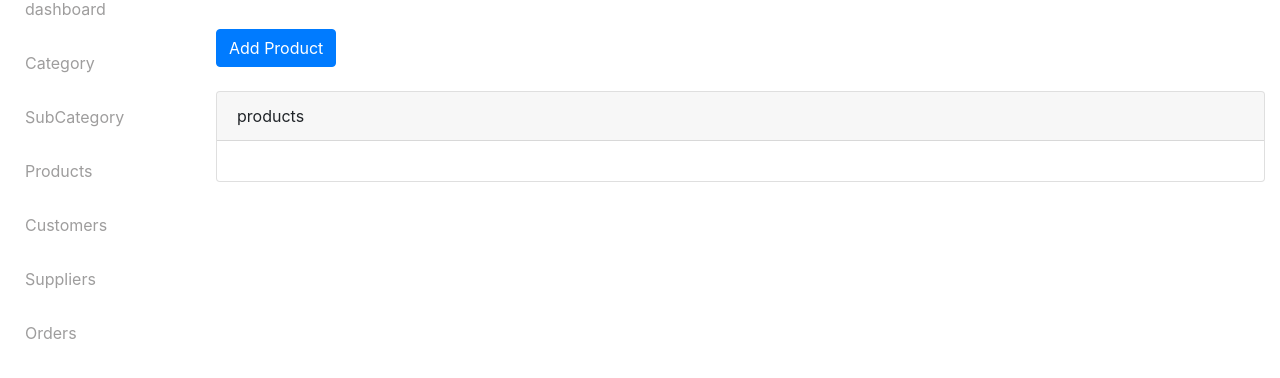
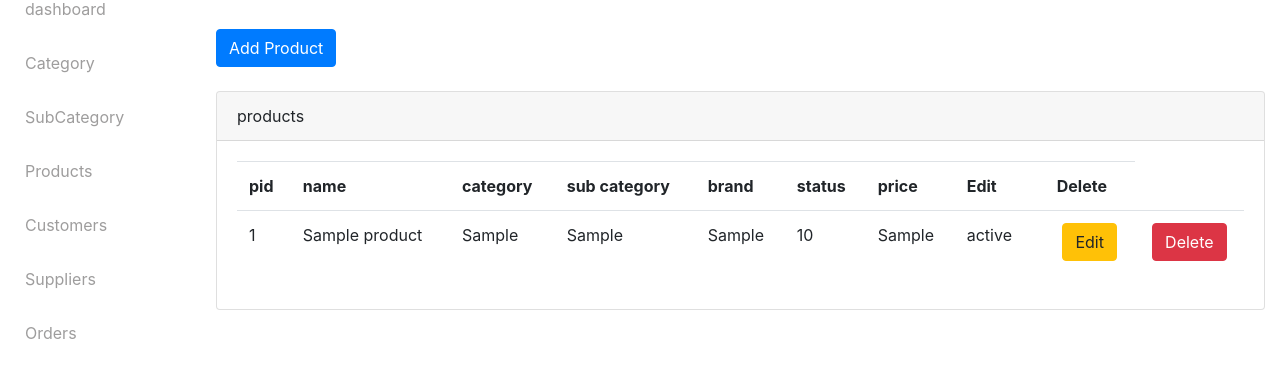
Before and after one commit to codeshift44/inventorysys, a PHP site: page /products.php in a window 1280 px wide. Shown: the part 104-482 px from the top of the page. Run offline with PHP 8.4, Linux system fonts and the light colour scheme; tables that the repository leaves empty or names only in its code hold one stand-in row (values such as "Sample post").

Commit message:
show and add product

```diff
--- a/category.php
+++ b/category.php
@@ -47,9 +47,7 @@ include("inc/sidebar_layout.php");
           <div class="card-body">
             <div id="show_data"></div>
 
-            <div class="text-center">
 
-            </div>
           </div>
 
       </div>
--- a/products.php
+++ b/products.php
@@ -15,12 +15,12 @@
 </nav>
 
 <!-- Button trigger modal -->
-<button type="button" class="btn btn-primary" data-toggle="modal" data-target="#exampleModal">
+<button type="button" class="btn btn-primary" data-toggle="modal" data-target="#productModal">
   Add Product
 </button>
 
 <!-- Modal -->
-<div class="modal fade" id="exampleModal" tabindex="-1" aria-labelledby="exampleModalLabel" aria-hidden="true">
+<div class="modal fade" id="productModal" tabindex="-1" aria-labelledby="exampleModalLabel" aria-hidden="true">
   <div class="modal-dialog">
     <div class="modal-content">
       <div class="modal-header">
@@ -30,33 +30,41 @@
         </button>
       </div>
       <div class="modal-body">
-        <form action="">
+        <form action="" id="product_form">
             <div class="form-group">
-                <input type="text" class="form-control" name="product_name" placeholder="product name" autocomplete="off" required>
-            </div>
-            <div class="form-group">
-                <input type="text" class="form-control" name="product_id" placeholder="product name" autocomplete="off" required>
-            </div>
-            <div class="form-group">
-                <input type="text" class="form-control" name="product_cate" placeholder="product name" autocomplete="off" required>
+                <input type="text" class="form-control" name="product_id" placeholder="product id" autocomplete="off" required>
             </div>
             <div class="form-group">
                 <input type="text" class="form-control" name="product_name" placeholder="product name" autocomplete="off" required>
             </div>
             <div class="form-group">
-                <input type="text" class="form-control" name="product_name" placeholder="product name" autocomplete="off" required>
+                <input type="text" class="form-control" name="product_cate" placeholder="product category" autocomplete="off" required>
             </div>
             <div class="form-group">
-                <input type="text" class="form-control" name="product_name" placeholder="product name" autocomplete="off" required>
+                <input type="text" class="form-control" name="product_subcate" placeholder="sub category" autocomplete="off" required>
             </div>
             <div class="form-group">
-                <input type="text" class="form-control" name="product_name" placeholder="product name" autocomplete="off" required>
+                <input type="text" class="form-control" name="product_brand" placeholder="brand" autocomplete="off" required>
+            </div>
+            <div class="form-group">
+                <input type="text" class="form-control" name="product_price" placeholder="price" autocomplete="off" required>
+            </div>
+            <div class="form-group">
+                <input type="text" class="form-control" name="product_stock" placeholder="stock" autocomplete="off" required>
+            </div>
+            <div class="form-group">
+                <input type="text" class="form-control" name="product_status" placeholder="status" autocomplete="off" required>
+            </div>
+            <div class="form-group">
+                <button class="btn btn-success">Add</button>
             </div>
         </form>
       </div>
       <div class="modal-footer">
-        <button type="button" class="btn btn-secondary" data-dismiss="modal">Close</button>
-        <button type="button" class="btn btn-primary">Save changes</button>
+      <div class="text-center my-2">
+            <div class="text-danger" id="error-message"></div>
+          <div class="text-success" id="success-message"></div>
+          </div>
       </div>
     </div>
   </div>
@@ -74,9 +82,7 @@
           <div class="card-body">
             <div id="show_data"></div>
 
-            <div class="text-center">
 
-            </div>
           </div>
 
       </div>
@@ -90,70 +96,70 @@
 
 
 <!-- <script src="js/jquery.min.js"></script> -->
-<script src="https://cdn.jsdelivr.net/npm/jquery@3.5.1/dist/jquery.slim.min.js" integrity="sha384-DfXdz2htPH0lsSSs5nCTpuj/zy4C+OGpamoFVy38MVBnE+IbbVYUew+OrCXaRkfj" crossorigin="anonymous"></script>
+<script src="js/jquery.js"></script>
     <script src="https://cdn.jsdelivr.net/npm/bootstrap@4.6.1/dist/js/bootstrap.bundle.min.js" integrity="sha384-fQybjgWLrvvRgtW6bFlB7jaZrFsaBXjsOMm/tB9LTS58ONXgqbR9W8oWht/amnpF" crossorigin="anonymous"></script>
 <script type="text/javascript">
 
-//   $(document).ready(function(){
+  $(document).ready(function(){
 
-//   function loadData(){
-//       $.ajax({
-//       url: "show_subcategory.php",
-//       type: "POST",
+  function loadData(){
+      $.ajax({
+      url: "show_product.php",
+      type: "POST",
 
-//       cache : false,
-//       success: function(data){
-//         $("#show_data").html(data);
-//       }
-//     });
-//     }
-//     loadData();
+      cache : false,
+      success: function(data){
+        $("#show_data").html(data);
+      }
+    });
+    }
+    loadData();
 
 
 
 
-//   $("#subcate_form").on("submit", function(e){
-//     e.preventDefault();
-//     var formData = new FormData(this);
+  $("#product_form").on("submit", function(e){
+    e.preventDefault();
+    var formData = new FormData(this);
 
-//     $.ajax({
-//       url: "add_subcategory.php",
-//       type: "POST",
-//       data: formData,
-//       contentType: false,
-//       processData : false,
-//       success: function(data){
+    $.ajax({
+      url: "add_product.php",
+      type: "POST",
+      data: formData,
+      contentType: false,
+      processData : false,
+      success: function(data){
 
-//         if(data == 3){
-//           $("#error-message").html("fill all fields").slideDown();
-//           $("#success-message").slideUp();
-//         }else if(data == 2){
-//           $("#error-message").html("subcategory all ready exits").slideDown();
-//           $("#success-message").slideUp();
-//         }else if(data == 0){
-//           loadData();
-//           $("#success-message").html("subcategory added successful").slideDown();
-//           $("#error-message").hide();
-//         }else{
-//           $("#error-message").html("somthing went wrong please retry");
-//           $("#success-message").hide();
-//         }
+        // if(data == 3){
+        //   $("#error-message").html("fill all fields").slideDown();
+        //   $("#success-message").slideUp();
+        // }else if(data == 2){
+        //   $("#error-message").html("product all ready exits").slideDown();
+        //   $("#success-message").slideUp();
+        // }else if(data == 0){
+        //   loadData();
+        //   $("#success-message").html("product added successful").slideDown();
+        //   $("#error-message").hide();
+        // }else{
+        //   $("#error-message").html("somthing went wrong please retry");
+        //   $("#success-message").hide();
+        // }
 
-//         $("#subcate_form").trigger("reset");
-//         $("#success-message").hide();
-//         $("#error-message").hide();
+        $("#product_form").trigger("reset");
+        $(".modal, .fade").hide();
 
 
 
 
-//       }
+
+      }
 
 
 
 
-//     });
+    });
 
-//   });
+  });
 
 //   // delete
 
@@ -215,7 +221,7 @@
 
 
 
-// });
+});
 </script>
 
 <script src="js/bootstrap.bundle.min.js"></script>
--- /dev/null
+++ b/show_product.php
@@ -0,0 +1,35 @@
+<?php
+
+include("inc/config.php");
+include("inc/header.php");
+
+$sql = "SELECT * FROM products";
+$result = mysqli_query($conn, $sql) or die("SQL Query Failed.");
+$output = "";
+if(mysqli_num_rows($result) > 0 ){
+  $output = '<table class="table" width="100%" cellspacing="0" cellpadding="10px">
+              <tr>
+
+                <th>pid</th>
+                <th>name</th>
+                <th>category</th>
+                <th>sub category</th>
+                <th>brand</th>
+                <th>status</th>
+                <th>price</th>
+                <th width="90px">Edit</th>
+                <th width="90px">Delete</th>
+              </tr>';
+
+              while($row = mysqli_fetch_assoc($result)){
+                $output .= "<tr><td>{$row["product_id"]}</td><td>{$row["name"]} </td><td>{$row["product_cate"]} </td><td>{$row["product_subcate"]}</td><td>{$row["product_brand"]} </td><td>{$row["product_stock"]} </td><td>{$row["product_rate"]} </td><td>{$row["product_status"]} </td><td align='center'><button class='btn btn-warning edit_btn' data-eid='{$row["id"]}' >Edit</button></td><td align='center'><button Class='btn btn-danger delete_btn ' data-id='{$row["id"]}'>Delete</button></td></tr>";
+              }
+    $output .= "</table>";
+
+    mysqli_close($conn);
+
+    echo $output;
+}else{
+    echo "<h2>No Record Found.</h2>";
+}
+?>
```
Also changed, not shown: add_product.php (added, +38 -0 lines).
